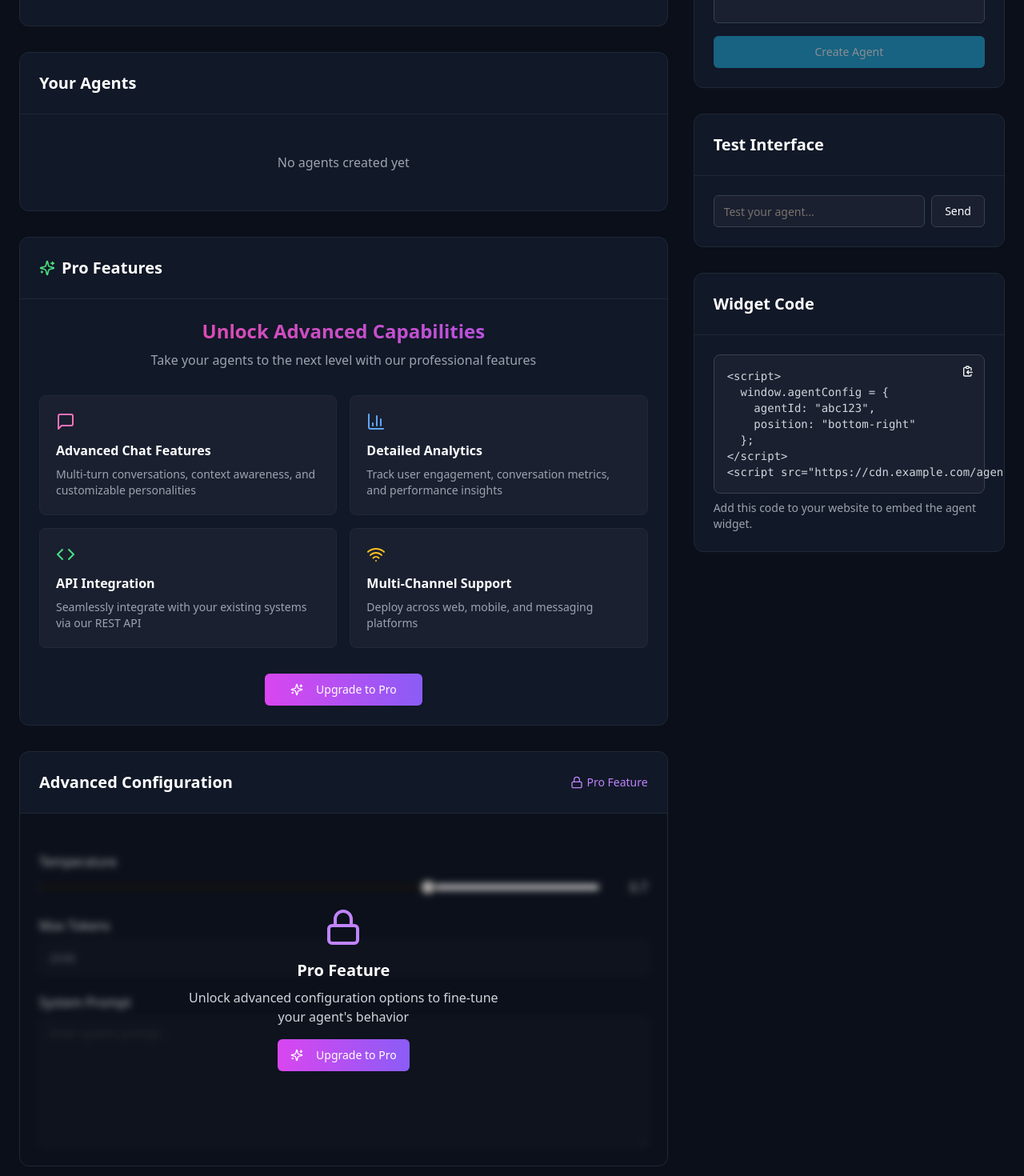
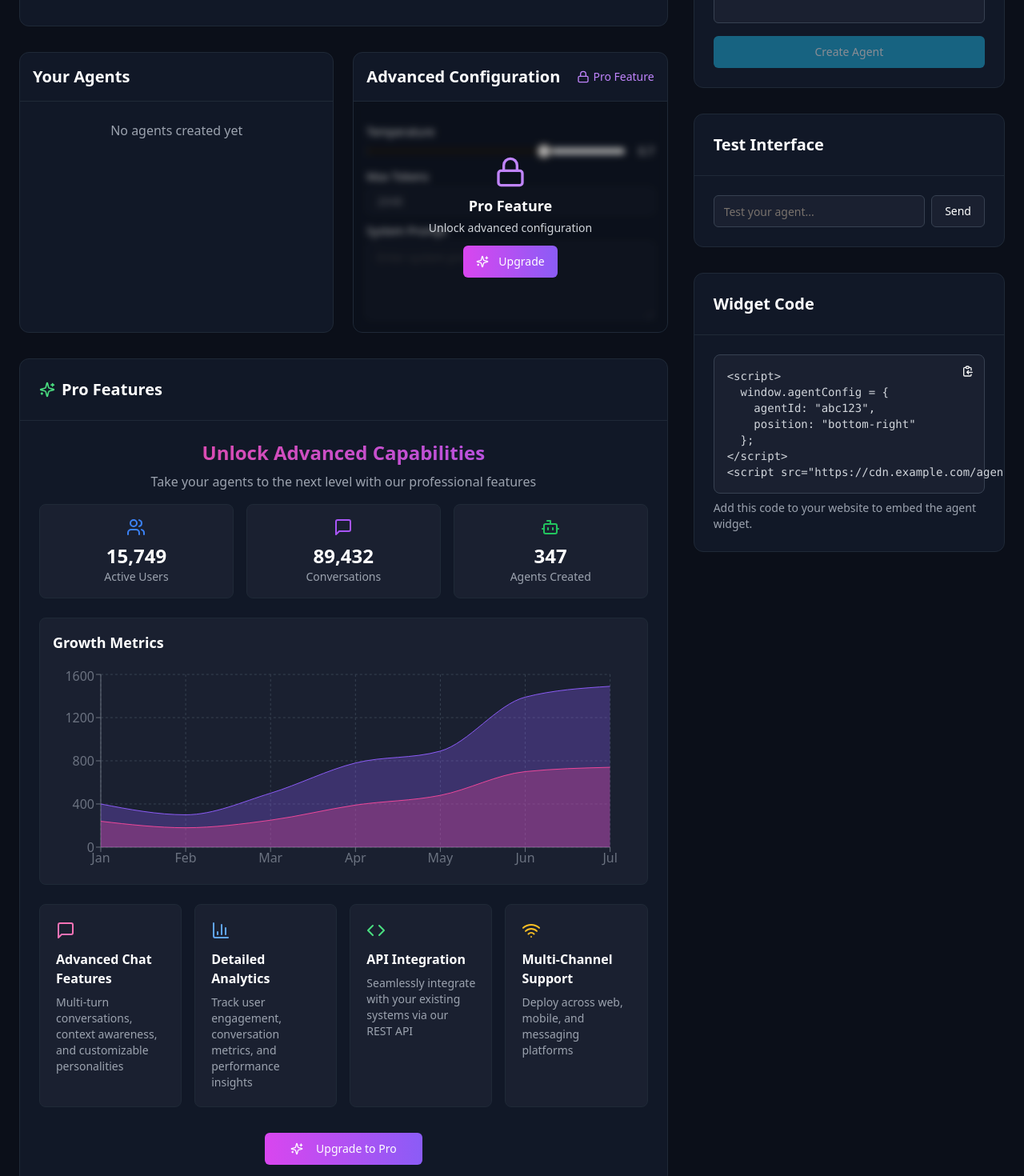
Before and after one commit to Louistrash/agentbuilder, a React (Vite) app: page /agent-builder in a window 1280 px wide. Shown: the part 540-2010 px from the top of the page at 80% size. Built offline with nearby package versions, Linux system fonts and the light colour scheme.

Commit message:
Refactor Agent Builder UI
Improved layout of Agent Builder page, reducing size of "Advanced Configuration" and "Your Agents" cards, widening "Pro Features" card, and implementing dynamic charts and number counting.

```diff
--- a/src/pages/AgentBuilderFree.tsx
+++ b/src/pages/AgentBuilderFree.tsx
@@ -1,14 +1,15 @@
 
-import React, { useState } from 'react';
+import React, { useState, useEffect } from 'react';
 import { Button } from "@/components/ui/button";
 import { Card, CardContent } from "@/components/ui/card";
 import { Input } from "@/components/ui/input";
 import { Textarea } from "@/components/ui/textarea";
 import { Slider } from "@/components/ui/slider";
-import { MessageSquare, ShoppingCart, Database, Code, Sparkles, BarChart3, Wifi, BrainCircuit, Lock } from "lucide-react";
+import { MessageSquare, ShoppingCart, Database, Code, Sparkles, BarChart3, Wifi, BrainCircuit, Lock, Users, Bot } from "lucide-react";
 import { useNavigate } from 'react-router-dom';
 import { useAuth } from '@/lib/auth';
 import { useToast } from '@/hooks/use-toast';
+import { AreaChart, Area, XAxis, YAxis, CartesianGrid, Tooltip, ResponsiveContainer } from 'recharts';
 
 // Template data
 const agentTemplates = [
@@ -67,6 +68,17 @@ const proFeatures = [
   }
 ];
 
+// Sample chart data
+const chartData = [
+  { name: 'Jan', conversations: 400, users: 240 },
+  { name: 'Feb', conversations: 300, users: 180 },
+  { name: 'Mar', conversations: 500, users: 250 },
+  { name: 'Apr', conversations: 780, users: 390 },
+  { name: 'May', conversations: 890, users: 480 },
+  { name: 'Jun', conversations: 1390, users: 700 },
+  { name: 'Jul', conversations: 1490, users: 740 },
+];
+
 const AgentBuilderFree = () => {
   const navigate = useNavigate();
   const { isAuthenticated } = useAuth();
@@ -80,6 +92,41 @@ const AgentBuilderFree = () => {
   const [testMessage, setTestMessage] = useState('');
   const [testResponse, setTestResponse] = useState<string | null>(null);
   const [creatingAgent, setCreatingAgent] = useState(false);
+
+  // Counter states
+  const [userCount, setUserCount] = useState(0);
+  const [conversationCount, setConversationCount] = useState(0);
+  const [agentCount, setAgentCount] = useState(0);
+
+  // Animation for counters
+  useEffect(() => {
+    const targetUsers = 15749;
+    const targetConversations = 89432;
+    const targetAgents = 347;
+    const duration = 2000; // 2 seconds
+    const framesPerSecond = 60;
+    const totalFrames = duration / 1000 * framesPerSecond;
+
+    let frame = 0;
+
+    const timer = setInterval(() => {
+      frame++;
+      const progress = frame / totalFrames;
+
+      if (progress >= 1) {
+        setUserCount(targetUsers);
+        setConversationCount(targetConversations);
+        setAgentCount(targetAgents);
+        clearInterval(timer);
+      } else {
+        setUserCount(Math.floor(targetUsers * progress));
+        setConversationCount(Math.floor(targetConversations * progress));
+        setAgentCount(Math.floor(targetAgents * progress));
+      }
+    }, 1000 / framesPerSecond);
+
+    return () => clearInterval(timer);
+  }, []);
 
   const handleTemplateSelect = (templateId: string) => {
     setSelectedTemplate(templateId);
@@ -209,19 +256,96 @@ const AgentBuilderFree = () => {
               </div>
             </div>
 
-            {/* Your Agents Section */}
-            <div className="bg-[#111827] rounded-xl border border-gray-800 overflow-hidden">
-              <div className="p-6 border-b border-gray-800">
-                <h2 className="text-xl font-semibold">Your Agents</h2>
+            {/* Your Agents & Advanced Config Side by Side */}
+            <div className="grid grid-cols-1 md:grid-cols-2 gap-6">
+              {/* Your Agents Section - Smaller */}
+              <div className="bg-[#111827] rounded-xl border border-gray-800 overflow-hidden">
+                <div className="p-4 border-b border-gray-800">
+                  <h2 className="text-xl font-semibold">Your Agents</h2>
+                </div>
+                <div className="p-6 flex items-center justify-center">
+                  <p className="text-gray-400">No agents created yet</p>
+                </div>
               </div>
-              <div className="p-12 flex items-center justify-center">
-                <p className="text-gray-400">No agents created yet</p>
+
+              {/* Advanced Configuration - Now 60% smaller with blur and lock */}
+              <div id="agent-config" className="bg-[#111827] rounded-xl border border-gray-800 overflow-hidden relative">
+                <div className="p-4 border-b border-gray-800 flex justify-between items-center">
+                  <h2 className="text-xl font-semibold">Advanced Configuration</h2>
+                  <div className="text-purple-400 flex items-center">
+                    <Lock className="h-4 w-4 mr-1" />
+                    <span className="text-sm">Pro Feature</span>
+                  </div>
+                </div>
+                <div className="p-4 space-y-3 relative">
+                  {/* Blur overlay with upgrade button */}
+                  <div className="absolute inset-0 backdrop-blur-sm bg-black/30 z-10 flex flex-col items-center justify-center">
+                    <Lock className="h-10 w-10 text-purple-400 mb-2" />
+                    <h3 className="text-lg font-bold mb-1 text-white">Pro Feature</h3>
+                    <p className="text-gray-300 mb-3 text-center text-sm max-w-md px-4">
+                      Unlock advanced configuration
+                    </p>
+                    <Button
+                      onClick={handleUpgradeToPro}
+                      className="bg-gradient-to-r from-[#D946EF] to-[#8B5CF6] hover:from-[#C026D3] hover:to-[#7C3AED] text-white text-sm py-1"
+                    >
+                      <Sparkles className="mr-1 h-3 w-3" />
+                      Upgrade
+                    </Button>
+                  </div>
+
+                  <div>
+                    <label htmlFor="temperature" className="block mb-1 text-sm font-medium">
+                      Temperature
+                    </label>
+                    <div className="flex items-center gap-2">
+                      <Slider
+                        value={[temperature]}
+                        min={0}
+                        max={1}
+                        step={0.1}
+                        onValueChange={(value) => setTemperature(value[0])}
+                        className="flex-grow"
+                        disabled
+                      />
+                      <span className="w-8 text-right text-sm">{temperature}</span>
+                    </div>
+                  </div>
+
+                  <div>
+                    <label htmlFor="max-tokens" className="block mb-1 text-sm font-medium">
+                      Max Tokens
+                    </label>
+                    <Input
+                      type="number"
+                      id="max-tokens"
+                      value={maxTokens}
+                      onChange={(e) => setMaxTokens(Number(e.target.value))}
+                      className="bg-[#1a2030] border-gray-700 text-white text-sm h-8"
+                      disabled
+                    />
+                  </div>
+
+                  <div>
+                    <label htmlFor="system-prompt" className="block mb-1 text-sm font-medium">
+                      System Prompt
+                    </label>
+                    <Textarea
+                      id="system-prompt"
+                      placeholder="Enter system prompt..."
+                      value={systemPrompt}
+                      onChange={(e) => setSystemPrompt(e.target.value)}
+                      className="bg-[#1a2030] border-gray-700 text-white h-24 resize-y text-sm"
+                      disabled
+                    />
+                  </div>
+                </div>
               </div>
             </div>
 
-            {/* Pro Features Section - Moved from bottom to here */}
+            {/* Pro Features Section - Full width with charts */}
             <div className="bg-[#111827] rounded-xl border border-gray-800 overflow-hidden">
-              <div className="p-6 flex justify-between items-center border-b border-gray-800">
+              <div className="p-6 border-b border-gray-800 flex justify-between items-center">
                 <div className="flex items-center">
                   <Sparkles className="h-5 w-5 text-green-400 mr-2" />
                   <h2 className="text-xl font-semibold">Pro Features</h2>
@@ -231,11 +355,74 @@ const AgentBuilderFree = () => {
                 <h2 className="text-2xl font-bold mb-2 text-center bg-gradient-to-r from-pink-500 to-purple-500 bg-clip-text text-transparent">
                   Unlock Advanced Capabilities
                 </h2>
-                <p className="text-gray-400 text-center mb-8">
+                <p className="text-gray-400 text-center mb-4">
                   Take your agents to the next level with our professional features
                 </p>
 
-                <div className="grid grid-cols-1 md:grid-cols-2 gap-4 mb-8">
+                {/* Stats counters */}
+                <div className="grid grid-cols-3 gap-4 mb-6">
+                  <div className="bg-[#1a2030] rounded-lg p-4 border border-gray-800 text-center">
+                    <div className="flex justify-center mb-2 text-blue-500">
+                      <Users className="h-6 w-6" />
+                    </div>
+                    <div className="text-2xl font-bold text-white">{userCount.toLocaleString()}</div>
+                    <div className="text-sm text-gray-400">Active Users</div>
+                  </div>
+                  <div className="bg-[#1a2030] rounded-lg p-4 border border-gray-800 text-center">
+                    <div className="flex justify-center mb-2 text-purple-500">
+                      <MessageSquare className="h-6 w-6" />
+                    </div>
+                    <div className="text-2xl font-bold text-white">{conversationCount.toLocaleString()}</div>
+                    <div className="text-sm text-gray-400">Conversations</div>
+                  </div>
+                  <div className="bg-[#1a2030] rounded-lg p-4 border border-gray-800 text-center">
+                    <div className="flex justify-center mb-2 text-green-500">
+                      <Bot className="h-6 w-6" />
+                    </div>
+                    <div className="text-2xl font-bold text-white">{agentCount.toLocaleString()}</div>
+                    <div className="text-sm text-gray-400">Agents Created</div>
+                  </div>
+                </div>
+
+                {/* Chart */}
+                <div className="bg-[#1a2030] rounded-lg border border-gray-800 p-4 mb-6">
+                  <h3 className="text-lg font-semibold mb-4">Growth Metrics</h3>
+                  <div className="h-64">
+                    <ResponsiveContainer width="100%" height="100%">
+                      <AreaChart
+                        data={chartData}
+                        margin={{ top: 10, right: 30, left: 0, bottom: 0 }}
+                      >
+                        <CartesianGrid strokeDasharray="3 3" stroke="#374151" />
+                        <XAxis dataKey="name" stroke="#6B7280" />
+                        <YAxis stroke="#6B7280" />
+                        <Tooltip
+                          contentStyle={{
+                            backgroundColor: '#1F2937',
+                            borderColor: '#374151',
+                            color: '#F3F4F6'
+                          }}
+                        />
+                        <Area
+                          type="monotone"
+                          dataKey="conversations"
+                          stroke="#8B5CF6"
+                          fill="#8B5CF680"
+                          activeDot={{ r: 8 }}
+                        />
+                        <Area
+                          type="monotone"
+                          dataKey="users"
+                          stroke="#EC4899"
+                          fill="#EC489980"
+                        />
+                      </AreaChart>
+                    </ResponsiveContainer>
+                  </div>
+                </div>
+
+                {/* Feature grid */}
+                <div className="grid grid-cols-1 md:grid-cols-2 lg:grid-cols-4 gap-4 mb-8">
                   {proFeatures.map((feature) => (
                     <div
                       key={feature.id}
@@ -258,80 +445,6 @@ const AgentBuilderFree = () => {
                     <Sparkles className="mr-2 h-4 w-4" />
                     Upgrade to Pro
                   </Button>
-                </div>
-              </div>
-            </div>
-
-            {/* Advanced Configuration - Now with blur and lock */}
-            <div id="agent-config" className="bg-[#111827] rounded-xl border border-gray-800 overflow-hidden relative">
-              <div className="p-6 border-b border-gray-800 flex justify-between items-center">
-                <h2 className="text-xl font-semibold">Advanced Configuration</h2>
-                <div className="text-purple-400 flex items-center">
-                  <Lock className="h-4 w-4 mr-1" />
-                  <span className="text-sm">Pro Feature</span>
-                </div>
-              </div>
-              <div className="p-6 space-y-6 relative">
-                {/* Blur overlay with upgrade button */}
-                <div className="absolute inset-0 backdrop-blur-sm bg-black/30 z-10 flex flex-col items-center justify-center">
-                  <Lock className="h-12 w-12 text-purple-400 mb-4" />
-                  <h3 className="text-xl font-bold mb-2 text-white">Pro Feature</h3>
-                  <p className="text-gray-300 mb-4 text-center max-w-md px-4">
-                    Unlock advanced configuration options to fine-tune your agent's behavior
-                  </p>
-                  <Button
-                    onClick={handleUpgradeToPro}
-                    className="bg-gradient-to-r from-[#D946EF] to-[#8B5CF6] hover:from-[#C026D3] hover:to-[#7C3AED] text-white"
-                  >
-                    <Sparkles className="mr-2 h-4 w-4" />
-                    Upgrade to Pro
-                  </Button>
-                </div>
-
-                <div>
-                  <label htmlFor="temperature" className="block mb-2 font-medium">
-                    Temperature
-                  </label>
-                  <div className="flex items-center gap-4">
-                    <Slider
-                      value={[temperature]}
-                      min={0}
-                      max={1}
-                      step={0.1}
-                      onValueChange={(value) => setTemperature(value[0])}
-                      className="flex-grow"
-                      disabled
-                    />
-                    <span className="w-12 text-right">{temperature}</span>
-                  </div>
-                </div>
-
-                <div>
-                  <label htmlFor="max-tokens" className="block mb-2 font-medium">
-                    Max Tokens
-                  </label>
-                  <Input
-                    type="number"
-                    id="max-tokens"
-                    value={maxTokens}
-                    onChange={(e) => setMaxTokens(Number(e.target.value))}
-                    className="bg-[#1a2030] border-gray-700 text-white"
-                    disabled
-                  />
-                </div>
-
-                <div>
-                  <label htmlFor="system-prompt" className="block mb-2 font-medium">
-                    System Prompt
-                  </label>
-                  <Textarea
-                    id="system-prompt"
-                    placeholder="Enter system prompt..."
-                    value={systemPrompt}
-                    onChange={(e) => setSystemPrompt(e.target.value)}
-                    className="bg-[#1a2030] border-gray-700 text-white h-40 resize-y"
-                    disabled
-                  />
                 </div>
               </div>
             </div>
```
